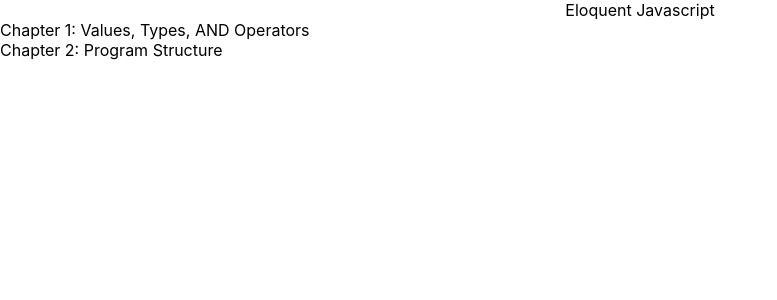
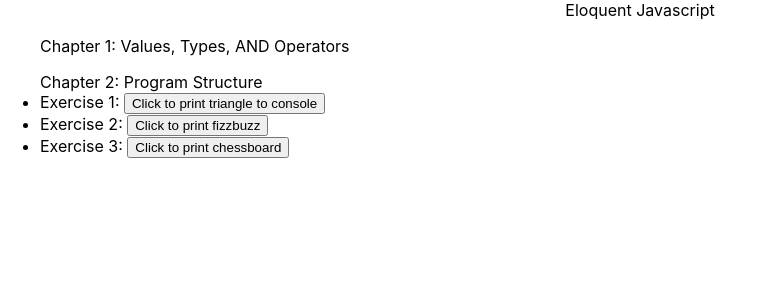
Before and after one commit to tomoiagahoratiu/Eloquent-JS, a React (Create React App) app: page / in a window 1280 px wide. Shown: the top 300 px of the page, without its empty margins (0-777 px from the left). Built offline with nearby package versions, Linux system fonts and the light colour scheme.

Commit message:
Finished 2nd Chapter

```diff
--- a/src/App.js
+++ b/src/App.js
@@ -1,4 +1,5 @@
 import './App.css';
+import { printTriangle, fuzzPrint, chestBoard } from './Chapter2';
 
 function App() {
   return (
@@ -6,8 +7,21 @@ function App() {
     <div className="App">
       Eloquent Javascript
     </div>
-    <div>Chapter 1: Values, Types, AND Operators</div>
-    <div>Chapter 2: Program Structure</div>
+    <ul>Chapter 1: Values, Types, AND Operators</ul>
+    <ul>Chapter 2: Program Structure
+      <li>
+      <label>Exercise 1: </label>
+      <button onClick={() => printTriangle()}>Click to print triangle to console</button>
+      </li>
+      <li>
+      <label>Exercise 2: </label>
+      <button onClick={() => fuzzPrint()}>Click to print fizzbuzz</button>
+      </li>
+      <li>
+      <label>Exercise 3: </label>
+      <button onClick={() => chestBoard(8)}>Click to print chessboard</button>
+      </li>
+    </ul>
     </>
   );
 }
--- /dev/null
+++ b/src/Chapter2.js
@@ -0,0 +1,30 @@
+
+export function printTriangle() {
+    console.clear();
+    for(let triangle ="#"; triangle.length < 8; triangle +="#")
+        {
+            console.log(triangle)
+        }
+}
+
+export function fuzzPrint() {
+    console.clear();
+    for(let i=1; i<101; i++) {
+        let print="";
+        if(i % 3 === 0) print += "Fizz";
+        if(i % 5 === 0) print += "Buzz";
+        console.log(print || i);
+    }
+}
+
+export function chestBoard(size) {
+    console.clear();
+    let board = "";
+    for(let i=0; i<size; i++) {
+        for(let j=0; j<size; j++) {
+            (i + j) % 2 === 1 ? board += "#" : board += " ";
+        }
+    board += "\n";
+    }
+    console.log(board);
+}
```
Also changed, not shown: 1 other file (tests, documents, lock files or other folders).
